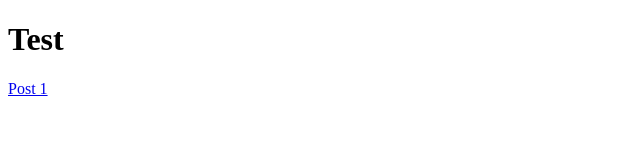
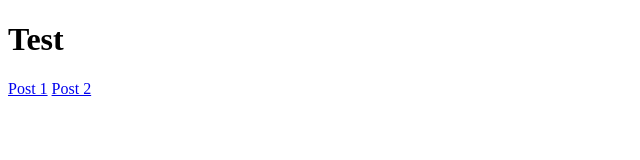
Before and after one commit to octrhiumlofera/octrhiumlofera.github.io, a plain HTML site: page index.html in a window 1280 px wide. Shown: the full height of the page, 0-640 px from the left. Drawn offline with Linux system fonts and the light colour scheme.

Commit message:
Update index.html

```diff
--- a/index.html
+++ b/index.html
@@ -9,5 +9,6 @@
 <body>
     <h1>Test</h1>
     <a href="post1" data-link>Post 1</a>
+    <a href="post2" data-link>Post 2</a>
 </body>
 </html>
```
